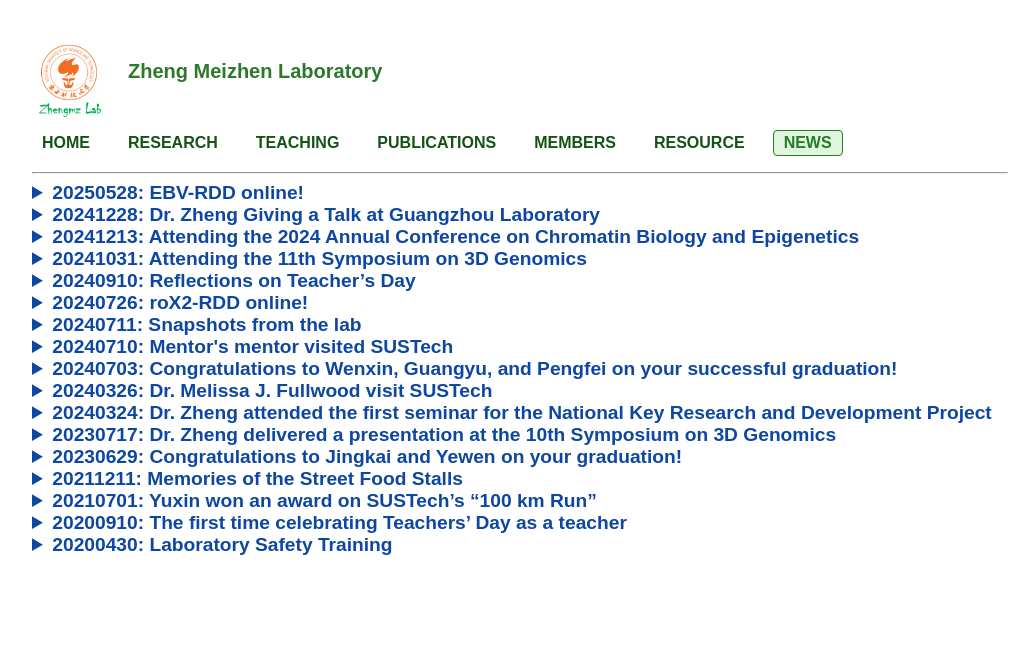
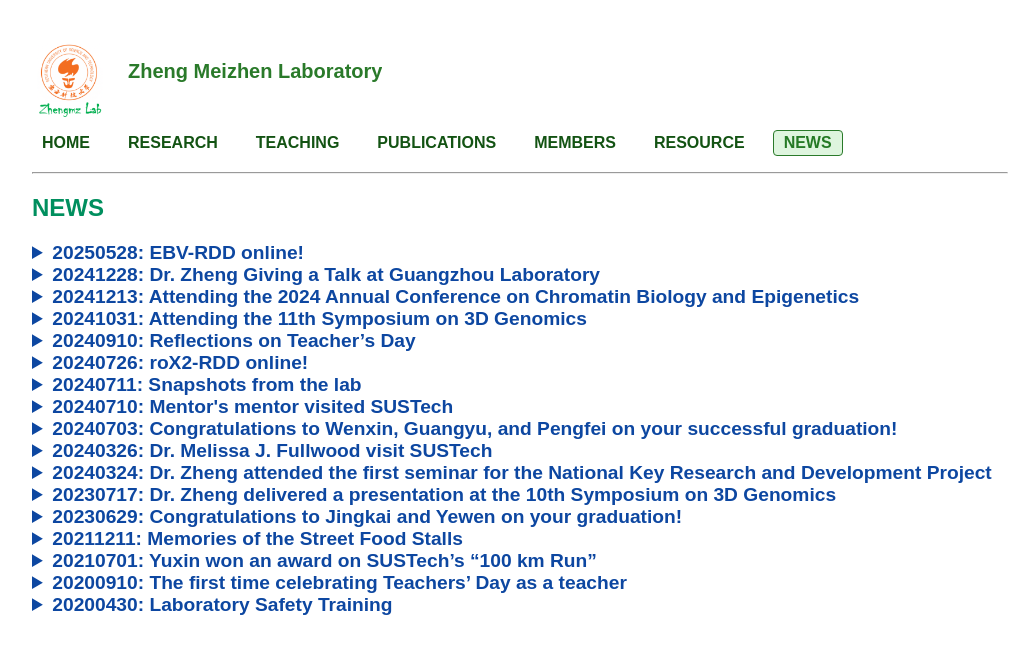
Before and after one commit to ZhengmzLab/zhengmzlab.github.io, a Jekyll site: the page built from news.md, in a window 1280 px wide. Shown: the top 654 px of the page, without its empty margins (120-1143 px from the left). Built offline with Jekyll 4.4.1, drawn with Linux system fonts in a browser that asks for light colours.

Commit message:
Update news.md

```diff
--- a/news.md
+++ b/news.md
@@ -2,6 +2,7 @@
 layout: default
 title: NEWS
 ---
+## <span style="color:#008f5e; font-weight:bold;">NEWS</span>
 
 <!-- ################################# -->
 <details>
```
